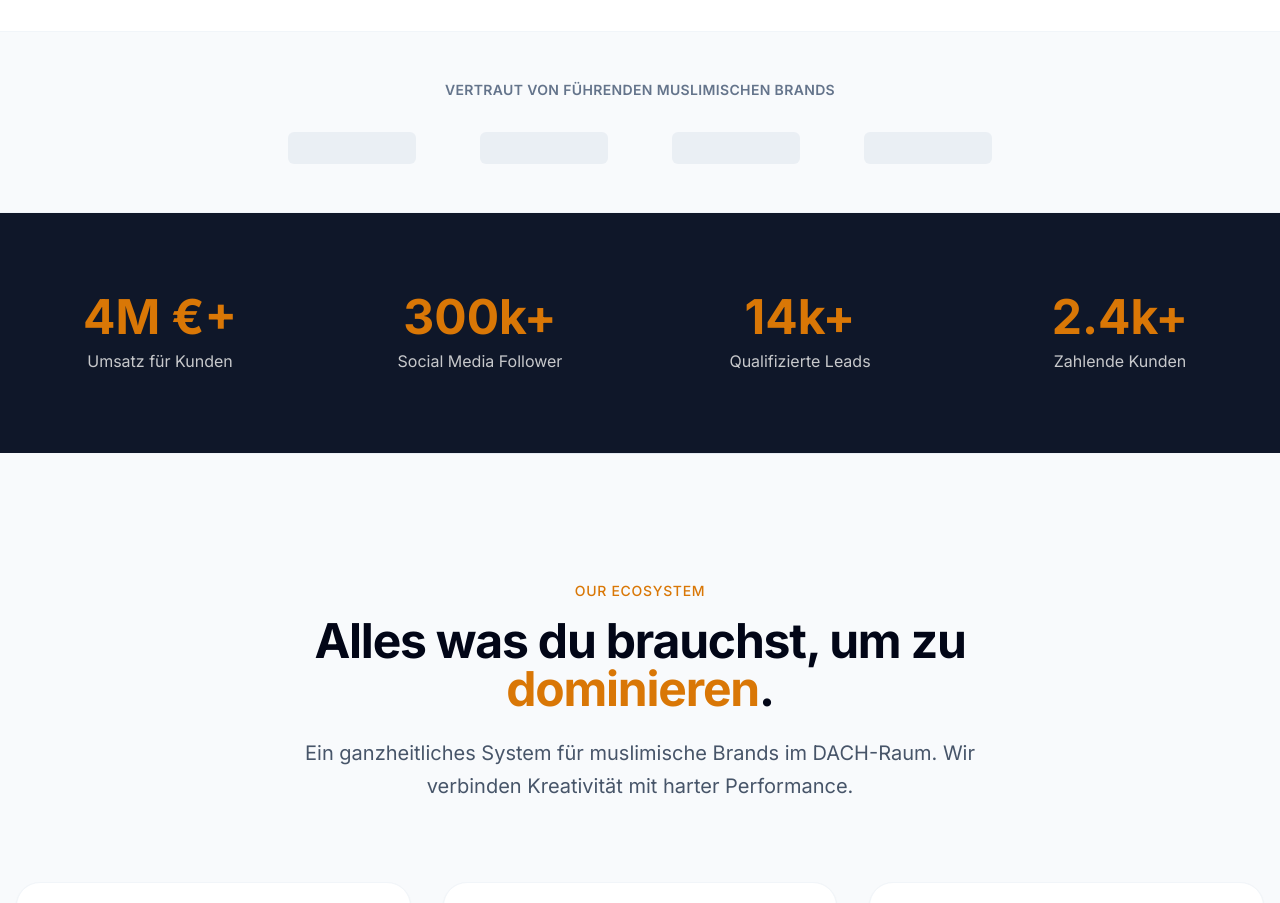
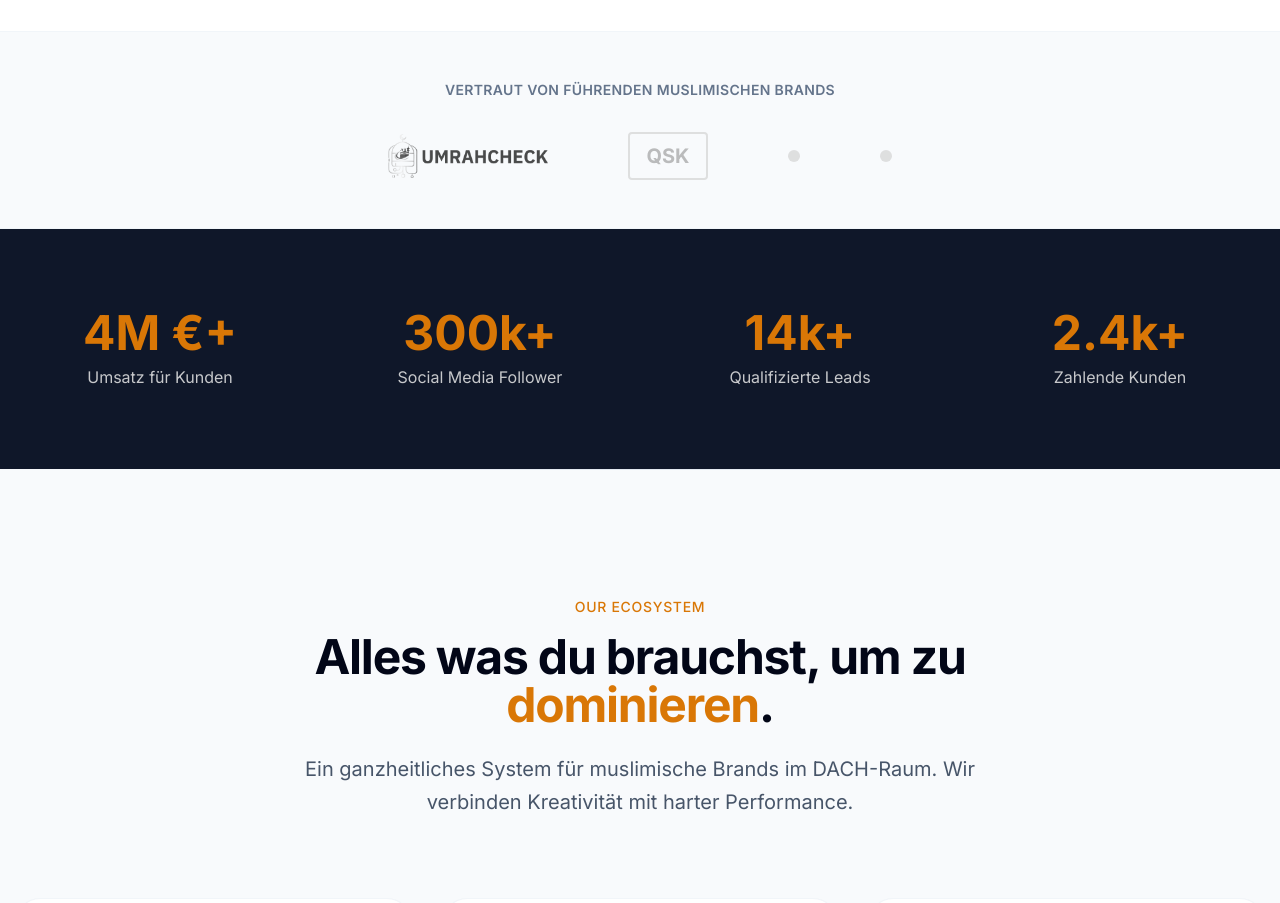
Before and after one commit to dercryptomuslim/na4mc, a Next.js app: page / in a window 1280 px wide. Shown: the part 860-1763 px from the top of the page. Built offline with nearby package versions, Linux system fonts and the light colour scheme.

Commit message:
feat: Update TrustedBy section with logos

```diff
--- a/components/sections/TrustedBy.tsx
+++ b/components/sections/TrustedBy.tsx
@@ -1,4 +1,4 @@
-import { Card } from "@/components/ui/card";
+import Image from "next/image";
 
 export function TrustedBy() {
   return (
@@ -7,12 +7,27 @@ export function TrustedBy() {
         <p className="text-sm font-semibold text-slate-500 mb-8 tracking-wide uppercase">
           Vertraut von führenden muslimischen Brands
         </p>
-        <div className="flex flex-wrap justify-center items-center gap-8 md:gap-16 opacity-60">
-           {/* Placeholders for logos - will be replaced with real logos */}
-           <div className="h-8 w-32 bg-slate-200 rounded-md"></div>
-           <div className="h-8 w-32 bg-slate-200 rounded-md"></div>
-           <div className="h-8 w-32 bg-slate-200 rounded-md"></div>
-           <div className="h-8 w-32 bg-slate-200 rounded-md"></div>
+        <div className="flex flex-wrap justify-center items-center gap-12 md:gap-20 opacity-70 grayscale hover:grayscale-0 transition-all duration-500">
+
+           {/* UmrahCheck */}
+           <div className="relative h-12 w-40">
+             <Image
+               src="/logos/umrahcheck.png"
+               alt="UmrahCheck Logo"
+               fill
+               className="object-contain"
+             />
+           </div>
+
+           {/* QSK Placeholder - Da Datei nicht gefunden wurde */}
+           <div className="flex items-center justify-center h-12 px-4 border-2 border-slate-300 rounded text-slate-400 font-bold text-xl">
+             QSK
+           </div>
+
+           {/* Weitere Platzhalter für zukünftige Kunden */}
+           <div className="h-3 w-3 bg-slate-300 rounded-full"></div>
+           <div className="h-3 w-3 bg-slate-300 rounded-full"></div>
+
         </div>
       </div>
     </section>
```
